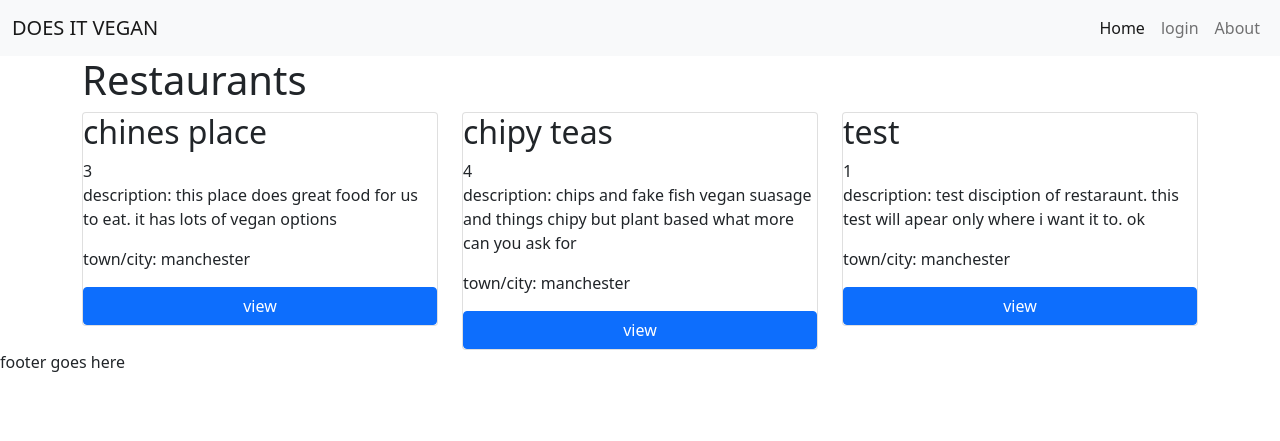
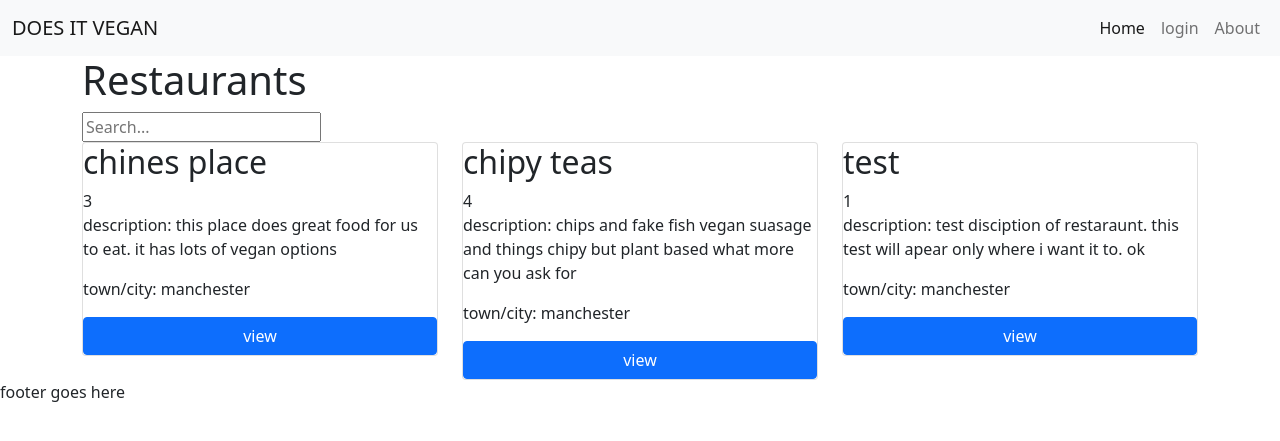
Before and after one commit to christine-gk416/Does_It_-Vegan, a Django app: page / in a window 1280 px wide. Shown: the top 441 px of the page. Run offline with Django 3.2, Linux system fonts and the light colour scheme; data comes from the database, SQL or seed files in the repository.

Commit message:
add search bar to index.html

```diff
--- a/templates/index.html
+++ b/templates/index.html
@@ -4,6 +4,10 @@
 <div class="container">
     <div class="row">
         <h1>Restaurants</h1>
+<!-- search bar will load seach page with search results -->
+        <form action="{% url 'search_results' %}" method="get">
+            <input name="q" type="text" placeholder="Search...">
+        </form>
             {% for restaurant in restaurant_list %}
                 <div class="col">
                     <div class="card">
```
